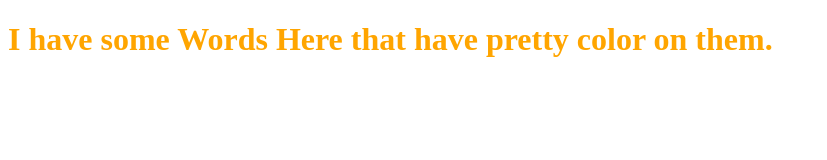
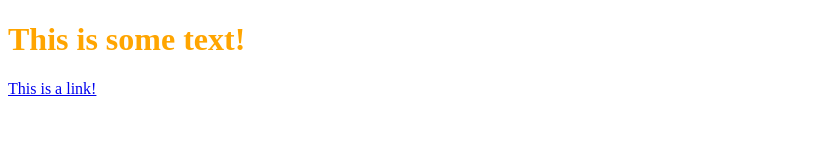
Before and after one commit to MrCleanSpleen/mrcleanspleen.github.io, a plain HTML site: page index.html in a window 1280 px wide. Shown: the whole page, without its empty margins (0-827 px from the left). Drawn offline with Linux system fonts and the light colour scheme.

Commit message:
Update index.html

```diff
--- a/index.html
+++ b/index.html
@@ -2,6 +2,9 @@
 <html>
   <body>
     <h1 style="color: orange">
-      I have some Words Here that have pretty color on them.
+      This is some text!
     </h1>
+    <p>
+      <a href="youtube.com">This is a link!</a>
+    </p>
   </body>
```
